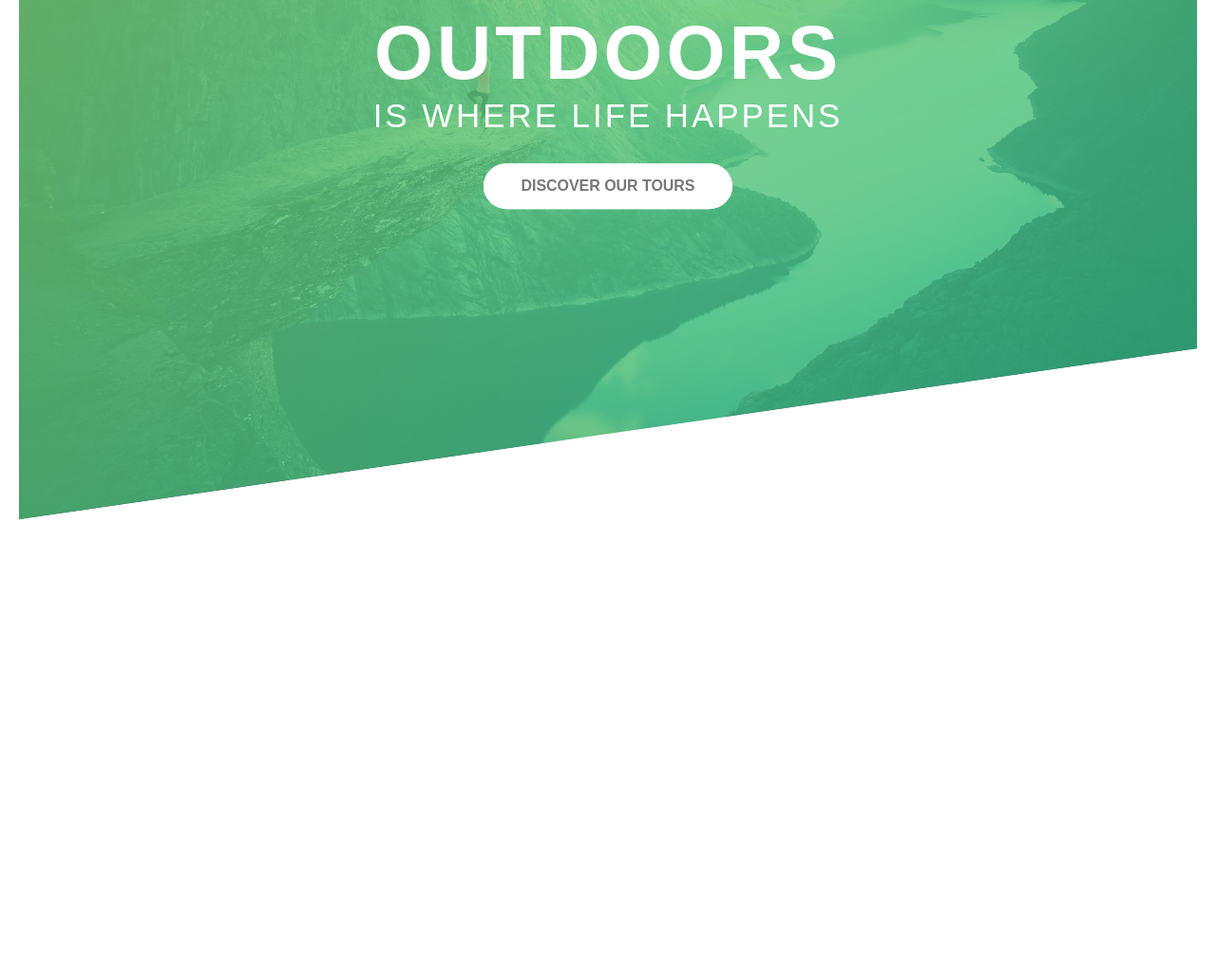
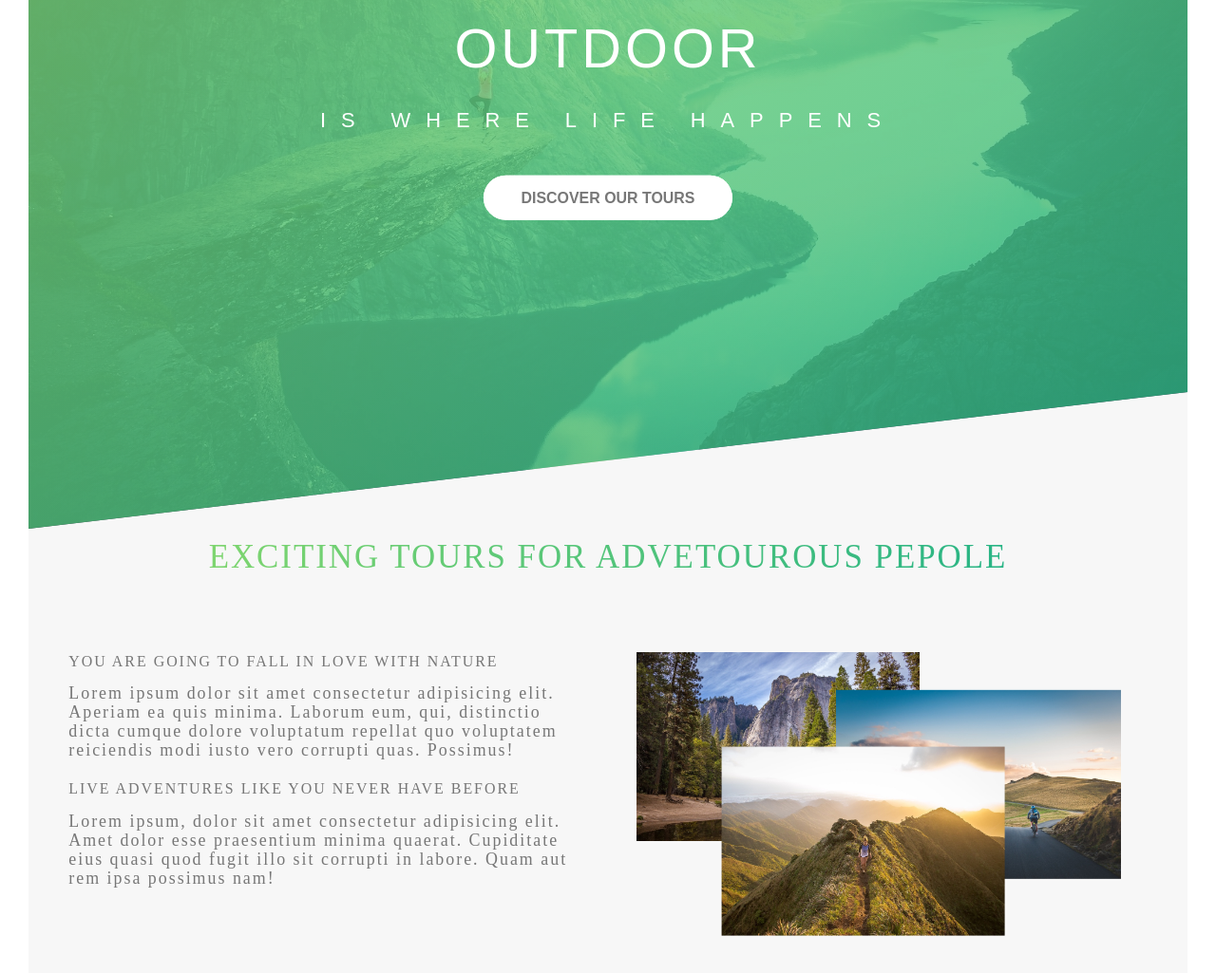
Before and after one commit to Samzei/Natours, a website: page index.html in a window 1280 px wide. Shown: the part 193-1218 px from the top of the page at 95% size. Before the commit the page ends 800 px from the top, so only its background shows below. Drawn offline with Linux system fonts and the light colour scheme.

Commit message:
completed hero page and partly done tours section

```diff
--- a/index.html
+++ b/index.html
@@ -17,8 +17,8 @@
 
                 <div class="header__textbox">
                     <h1 class="header__heading">
-                        <span class="header__heading--main">Outdoors</span>
-                        <span class="header__heading--sub">is where life happens</span>
+                        <span class="header__heading--main">Outdoor</span>
+                        <span class="header__heading--sub u-margin-bottom-small">is where life happens</span>
 
                         <a href="#" class="btn btn--white btn--animated">Discover our tours</a>
                     </h1>
@@ -26,5 +26,43 @@
 
 
             </header>
+
+            <main>
+                <section class="tours">
+                    <div class="u-center-text u-margin-bottom-big">
+                        <h1 class="heading-secondary">Exciting Tours for Advetourous pepole</h1>
+                    </div>
+
+                    <div class="row">
+                        <div class="col-1-of-2">
+                            <div class="tours__p1">
+                                <h4 class="heading-tertiary u-margin-bottom-small">
+                                    You are going to fall in love with nature
+                                </h4>
+                                <p>Lorem ipsum dolor sit amet consectetur adipisicing elit. Aperiam ea quis minima. Laborum eum, qui, distinctio dicta cumque dolore voluptatum repellat quo voluptatem reiciendis modi iusto vero corrupti quas. Possimus!</p>
+                            </div>
+
+                            <div class="tours__p2">
+                                <h4 class="heading-tertiary u-margin-bottom-small">
+                                    LIVE ADVENTURES LIKE YOU NEVER HAVE BEFORE
+                                </h4>
+                                <p>Lorem ipsum, dolor sit amet consectetur adipisicing elit. Amet dolor esse praesentium minima quaerat. Cupiditate eius quasi quod fugit illo sit corrupti in labore. Quam aut rem ipsa possimus nam!</p>
+                            </div>
+                        </div>
+
+                        <div class="col-1-of-2">
+
+                           <div class="tours__pic">
+                            <img src="img/nat-1-large.jpg" alt="nat1" class="tours__pic--img1">
+
+                            <img src="img/nat-2-large.jpg" alt="nat2" class="tours__pic--img2">
+
+                            <img src="img/nat-3-large.jpg" alt="nat3" class="tours__pic--img3">
+                           </div>
+
+                        </div>
+                    </div>
+                </section>
+            </main>
         </body>
 </html>
--- a/sass/base/_base.scss
+++ b/sass/base/_base.scss
@@ -0,0 +1,7 @@
+.tours {
+    font-size: 1.6rem;
+    margin-top: -15rem;
+    padding-top: 16rem;
+    padding-bottom: 16rem;
+    background-color: $ash;
+}
--- a/sass/base/_typography.scss
+++ b/sass/base/_typography.scss
@@ -1,5 +1,5 @@
 body {
-    margin: 2rem;
+    margin: 3rem;
 }
 
 .header {
@@ -15,19 +15,47 @@ body {
         &--main {
             animation: moveinleft .6s ease-in-out .30s backwards;
             display: inline-block;
-            font-size: 8rem;
+            font-size: 5.8rem;
             width: 100%;
             letter-spacing: .4rem;
+            font-weight: 400;
         }
 
         &--sub {
             animation: moveinright .6s ease-in-out .50s backwards;
             display: inline-block;
-            font-size: 3.5rem;
+            margin-top: 3rem;
+            font-size: 2.2rem;
             width: 100%;
-            letter-spacing: .3rem;
-            font-weight: 100;
+            letter-spacing: 1.6rem;
+            font-weight: 400;
         }
 
     }
 }
+
+.heading-secondary {
+    display: inline-block;
+    font-size: 3.5rem;
+    background-image: linear-gradient(to right, $lightnature, $ultranature);
+    text-transform: uppercase;
+    background-clip: text;
+    -webkit-background-clip: text;
+    color: transparent;
+    font-weight: 300;
+    letter-spacing: .2rem;
+    transition: all .2s;
+    cursor: default;
+
+    &:hover {
+        transform: skewX(-15deg);
+        text-shadow: 0 2rem 3rem rgba($dark, .5);
+    }
+}
+
+.heading-tertiary {
+    font-size: 1.6rem;
+    color: $twilight;
+    font-weight: 100;
+    text-transform: uppercase;
+}
--- /dev/null
+++ b/sass/components/_tours.scss
@@ -0,0 +1,37 @@
+.tours {
+    &__p1 {
+        margin-bottom: 2rem;
+        font-size: 1.8rem;
+        letter-spacing: .2rem;
+        line-height: 2rem;
+        color: $twilight;
+    }
+
+    &__p2 {
+        margin-bottom: 2rem;
+        font-size: 1.8rem;
+        letter-spacing: .2rem;
+        line-height: 2rem;
+        color: $twilight;
+    }
+
+    &__pic {
+        &--img1 {
+            height: 20rem;
+            position: absolute;
+            transform: translate(0, 0);
+        }
+
+        &--img2 {
+            height: 20rem;
+            position: absolute;
+            transform: translate(70%, 20%);
+        }
+
+        &--img3 {
+            height: 20rem;
+            position: absolute;
+            transform: translate(30%, 50%);
+        }
+    }
+}
--- a/sass/layouts/_grid.scss
+++ b/sass/layouts/_grid.scss
@@ -4,15 +4,6 @@
 
     &:not(:last-child) {
         margin-bottom: $gutter-vertical;
-
-        @include respond(tab-port) {
-          margin-bottom: $gutter-vertical-small;
-        }
-    }
-
-    @include respond(tab-port) {
-        max-width: 50rem;
-        padding: 0 3rem;
     }
 
     @include Clear;
@@ -22,16 +13,7 @@
 
         &:not(:last-child) {
             margin-right: $gutter-horizontal;
-
-            @include respond(tab-port) {
-              margin-right: 0;
-              margin-bottom: $gutter-vertical-small;
-            }
         }
-
-        @include respond(tab-port){
-          width: 100% !important;
-        };
     }
 
     .col-1-of-2 {
--- a/sass/layouts/_header.scss
+++ b/sass/layouts/_header.scss
@@ -1,8 +1,8 @@
 .header {
     height: 90vh;
     background-image: linear-gradient(to right bottom, rgba($lightnature, .8), rgba($ultranature, .8)), url(../../img/hero.jpg);
-    clip-path: polygon(0% 0%, 100% 0%, 100% 75%, 0% 100%);
-    -webkit-clip-path:polygon(0% 0%, 100% 0%, 100% 75%, 0% 100%);
+    clip-path: polygon(0% 0%, 100% 0%, 100% 80%, 0% 100%);
+    -webkit-clip-path:polygon(0% 0%, 100% 0%, 100% 80%, 0% 100%);
     background-size: cover;
     position: relative;
 
@@ -13,7 +13,7 @@
     }
 
     &__logo {
-        width: 6rem;
+        width: 7rem;
 
     }
 }
--- a/sass/main.scss
+++ b/sass/main.scss
@@ -12,6 +12,7 @@
 
 //Components
 @import "components/btn";
+@import "components/tours";
 
 
 //layouts
```
Also changed, not shown: css/style.css.
